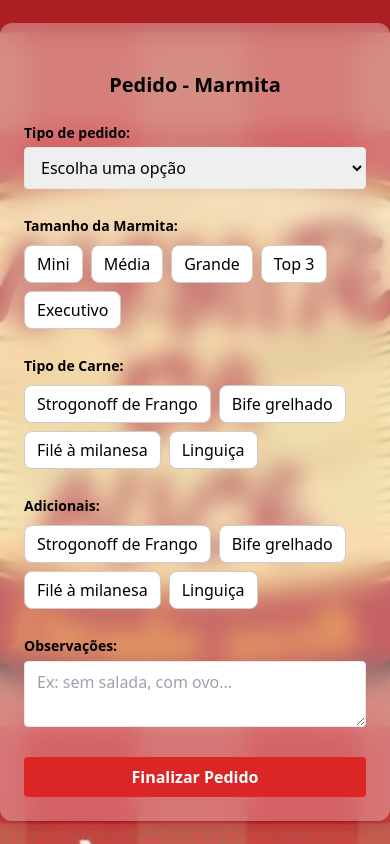
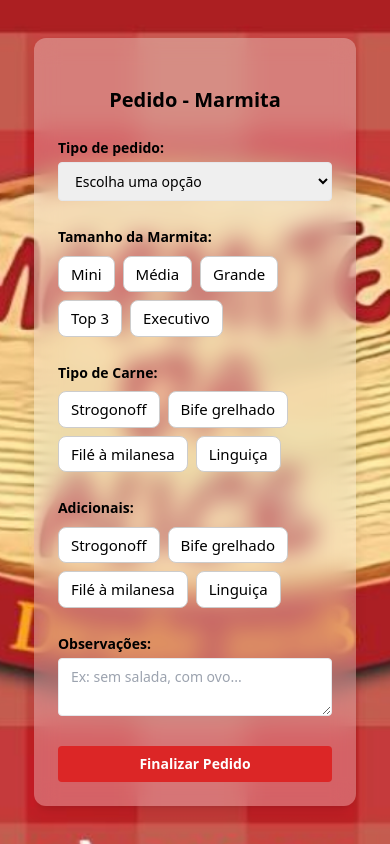
Before and after one commit to jhollnowicki/marmitex-da-alice, a Flask app: page /pedido/marmita in a window 390 px wide. Run offline with Flask 3, Linux system fonts and the light colour scheme; the visitor is signed in with stand-in values (Sample User, id 1); some libraries are stand-ins or nearby versions.

Commit message:
ajuste de responsividade para telas grandes

```diff
--- a/contador.json
+++ b/contador.json
@@ -1 +1 @@
-{"data": "2025-07-12", "numero": 48}
+{"data": "2025-07-12", "numero": 64}
--- a/templates/form_marmita.html
+++ b/templates/form_marmita.html
@@ -16,22 +16,7 @@
       background-attachment: fixed;
     }
 
-        .btn-option {
-            padding: 6px 12px;
-            border: 1px solid #ccc;
-            border-radius: 8px;
-            background-color: white;
-            font-weight: 500;
-            transition: all 0.2s;
-        }
-
-        .btn-option.active {
-            background-color: #fd0000;
-            /* pink-500 */
-            color: white;
-            border-color: #ff0202;
-        }
-
+    .btn-option,
     .btn-option-multi {
       padding: 6px 12px;
       border: 1px solid #ccc;
@@ -42,48 +27,49 @@
       white-space: nowrap;
     }
 
+    .btn-option.active,
     .btn-option-multi.active {
       background-color: #f50b0b;
-            /* amarelo */
       color: white;
       border-color: #f50b0b;
     }
   </style>
-
 </head>
 
-<body class="min-h-screen flex items-center justify-center relative text-black">
+<body class="min-h-screen flex items-center justify-center px-4 text-black">
   <form action="/pedido" method="post"
-        class="bg-white/30 backdrop-blur-md p-6 rounded-xl shadow-lg w-[500px] space-y-6 relative z-10">
+  class="bg-white/30 backdrop-blur-md p-6 sm:p-8 rounded-xl shadow-lg w-[90%] sm:w-[80%] md:w-[70%] lg:w-[60%] xl:w-[40%] max-w-2xl space-y-6 relative z-10 text-[15px] sm:text-[16px]">
+
+
     <input type="hidden" name="tipo_formulario" value="marmita">
 
-        <h1 class="text-xl font-bold text-center text-black">Pedido - Marmita</h1>
+    <h1 class="text-xl sm:text-2xl font-bold text-center text-black">Pedido - Marmita</h1>
 
     <!-- Tipo de pedido -->
     <div>
       <label class="block text-sm font-semibold">Tipo de pedido:</label>
-            <select name="tipo_pedido" id="tipo_pedido" class="w-full border rounded px-3 py-2 mt-1">
+      <select name="tipo_pedido" id="tipo_pedido" class="w-full border rounded px-3 py-2 mt-1 text-sm">
         <option value="" disabled selected>Escolha uma opção</option>
         <option value="Entrega">Entrega</option>
         <option value="Retirada">Retirada</option>
       </select>
     </div>
 
-        <!-- Campos que aparecem após escolha -->
+    <!-- Campos após escolha -->
     <div id="campos-cliente" style="display: none;">
       <div>
         <label class="block text-sm font-semibold">Nome:</label>
-                <input name="nome" class="w-full border rounded px-3 py-2 mt-1" required />
+        <input name="nome" class="w-full border rounded px-3 py-2 mt-1 text-sm" required />
       </div>
 
       <div id="campos-entrega" style="display: none;">
         <div>
           <label class="block text-sm font-semibold">Telefone:</label>
-                    <input name="telefone" class="w-full border rounded px-3 py-2 mt-1" />
+          <input name="telefone" class="w-full border rounded px-3 py-2 mt-1 text-sm" />
         </div>
         <div>
           <label class="block text-sm font-semibold">Endereço:</label>
-                    <input name="endereco" class="w-full border rounded px-3 py-2 mt-1" />
+          <input name="endereco" class="w-full border rounded px-3 py-2 mt-1 text-sm" />
         </div>
       </div>
     </div>
@@ -105,12 +91,9 @@
     <div>
       <span class="text-sm font-semibold">Tipo de Carne:</span>
       <div class="flex flex-wrap gap-2 mt-2">
-                <button type="button" class="btn-option" data-group="carne" data-value="Strogonoff de Frango">Strogonoff
-                    de Frango</button>
-                <button type="button" class="btn-option" data-group="carne" data-value="Bife grelhado">Bife
-                    grelhado</button>
-                <button type="button" class="btn-option" data-group="carne" data-value="Filé de peito à milanesa">Filé à
-                    milanesa</button>
+        <button type="button" class="btn-option" data-group="carne" data-value="Strogonoff de Frango">Strogonoff</button>
+        <button type="button" class="btn-option" data-group="carne" data-value="Bife grelhado">Bife grelhado</button>
+        <button type="button" class="btn-option" data-group="carne" data-value="Filé de peito à milanesa">Filé à milanesa</button>
         <button type="button" class="btn-option" data-group="carne" data-value="Linguiça">Linguiça</button>
       </div>
       <input type="hidden" name="carne" id="input-carne" />
@@ -120,11 +103,9 @@
     <div>
       <span class="text-sm font-semibold">Adicionais:</span>
       <div class="flex flex-wrap gap-2 mt-2">
-                <button type="button" class="btn-option-multi" data-value="Strogonoff de Frango">Strogonoff de
-                    Frango</button>
+        <button type="button" class="btn-option-multi" data-value="Strogonoff de Frango">Strogonoff</button>
         <button type="button" class="btn-option-multi" data-value="Bife grelhado">Bife grelhado</button>
-                <button type="button" class="btn-option-multi" data-value="Filé de peito à milanesa">Filé à
-                    milanesa</button>
+        <button type="button" class="btn-option-multi" data-value="Filé de peito à milanesa">Filé à milanesa</button>
         <button type="button" class="btn-option-multi" data-value="Linguiça">Linguiça</button>
       </div>
       <input type="hidden" name="adicionais" id="input-adicionais" />
@@ -133,12 +114,12 @@
     <!-- Observações -->
     <div>
       <span class="text-sm font-semibold">Observações:</span>
-            <textarea name="obs" class="w-full border rounded px-3 py-2 mt-1" rows="2"
+      <textarea name="obs" class="w-full border rounded px-3 py-2 mt-1 text-sm" rows="2"
         placeholder="Ex: sem salada, com ovo..."></textarea>
     </div>
 
     <button type="submit"
-            class="w-full bg-red-600 hover:bg-red-800 text-white font-bold py-2 px-4 rounded transition duration-300">
+      class="w-full bg-red-600 hover:bg-red-700 text-white font-bold py-2 px-4 rounded transition duration-300 text-sm">
       Finalizar Pedido
     </button>
   </form>
```
Also changed, not shown: templates/escolha.html (+10 -10 lines), templates/form_prato.html (+10 -27 lines), templates/login.html (+7 -7 lines), templates/recibo_marmita.html (+22 -14 lines), templates/recibo_prato.html (+24 -17 lines). Lines whose indentation alone changed are shown as unchanged.
